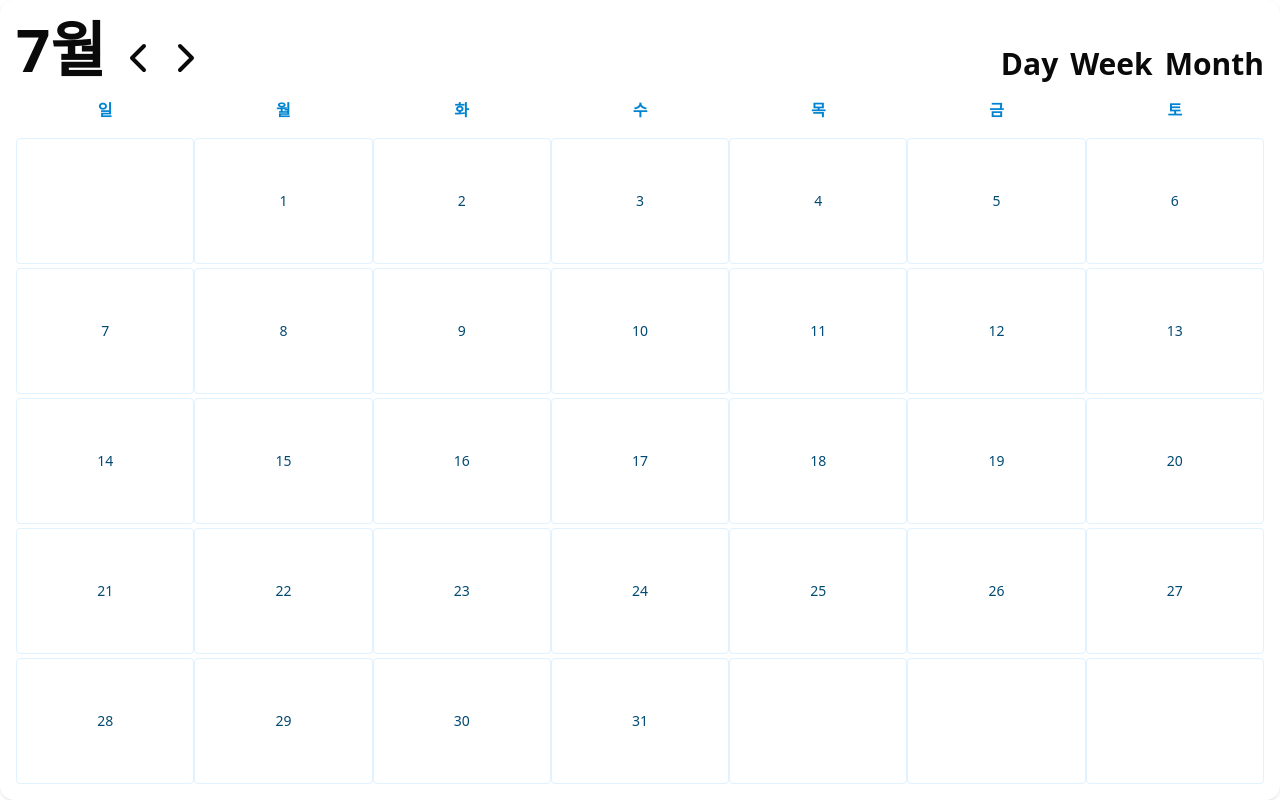
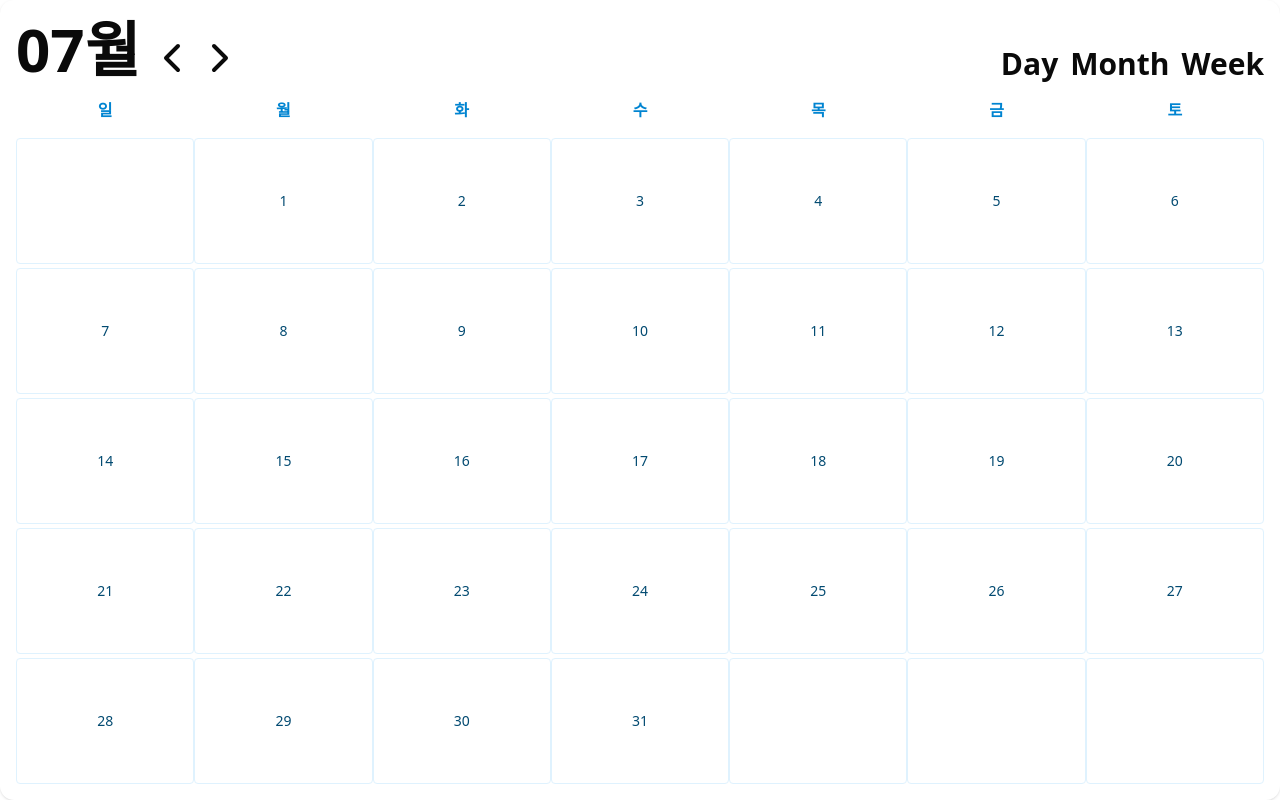
Before and after one commit to kmj0973/Spokit-client, a React (Vite) app: page / in a window 1280 px wide. Built offline with nearby package versions, Linux system fonts and the light colour scheme.

Commit message:
feat : 캘린더 월 바꿈 기능 구현

```diff
--- a/src/shared/ui/shadcn/components/button.tsx
+++ b/src/shared/ui/shadcn/components/button.tsx
@@ -1,7 +1,7 @@
 import * as React from 'react';
 import { Slot } from '@radix-ui/react-slot';
 import { type VariantProps } from 'class-variance-authority';
-import { cn } from '@/shared/ui/shadcn/lib/utils';
+import { cn } from '@/shared/lib/utils';
 import { buttonVariants } from '../lib/buttonVariants';
 
 function Button({
--- a/src/widgets/calendar/model/constants.ts
+++ b/src/widgets/calendar/model/constants.ts
@@ -1 +1,2 @@
 export const DAYS_KO = Object.freeze(['일', '월', '화', '수', '목', '금', '토']);
+export const DAY_MONTH_WEEK = Object.freeze(['Day', 'Month', 'Week']);
--- a/src/widgets/calendar/ui/Calendar.tsx
+++ b/src/widgets/calendar/ui/Calendar.tsx
@@ -1,18 +1,39 @@
 import { getMonthMatrix } from '@/widgets/calendar/lib/calendarUtils';
-import { DAYS_KO } from '../model/constants';
+import { DAY_MONTH_WEEK, DAYS_KO } from '../model/constants';
 import { ChevronLeft, ChevronRight } from 'lucide-react';
 import { format } from 'date-fns';
 import { ko } from 'date-fns/locale';
+import { useState } from 'react';
 
 // 첫 렌더링 = 당월
 // 이후 < >로 수정된 월이 표시될 것
 
 export default function Calendar() {
   const today = new Date();
-  const year = today.getFullYear();
-  const month = today.getMonth();
+
+  const [year, setYear] = useState(today.getFullYear());
+  const [month, setMonth] = useState(today.getMonth());
+
+  const handlePrevMonth = () => {
+    if (month === 0) {
+      setYear(year - 1);
+      setMonth(11);
+    } else {
+      setMonth(month - 1);
+    }
+  };
+
+  const handleNextMonth = () => {
+    if (month === 11) {
+      setYear(year + 1);
+      setMonth(0);
+    } else {
+      setMonth(month + 1);
+    }
+  };
+
   const weeks = getMonthMatrix(year, month);
-  const monthFormat = format(new Date(year, month), 'MMMM', { locale: ko });
+  const monthFormat = format(new Date(year, month), 'MMMM', { locale: ko }).padStart(3, '0');
 
   return (
     <div className='w-full h-full mx-auto bg-white rounded-xl shadow p-4 flex flex-col gap-4'>
@@ -20,14 +41,14 @@ export default function Calendar() {
         <div className='flex gap-2 items-end'>
           <h1 className='text-6xl font-bold text-center'>{monthFormat}</h1>
           <div className='flex'>
-            <ChevronLeft size={48} />
-            <ChevronRight size={48} />
+            <ChevronLeft size={48} onClick={handlePrevMonth} className='cursor-pointer' />
+            <ChevronRight size={48} onClick={handleNextMonth} className='cursor-pointer' />
           </div>
         </div>
         <div className='flex gap-3 text-3xl font-bold'>
-          <span>Day</span>
-          <span>Week</span>
-          <span>Month</span>
+          {DAY_MONTH_WEEK.map((d) => (
+            <span key={d}>{d}</span>
+          ))}
         </div>
       </div>
       <div className='w-full grid grid-cols-7 text-center font-bold text-sky-600'>
```
Also changed, not shown: 2 other files (tests, documents, lock files or other folders).
